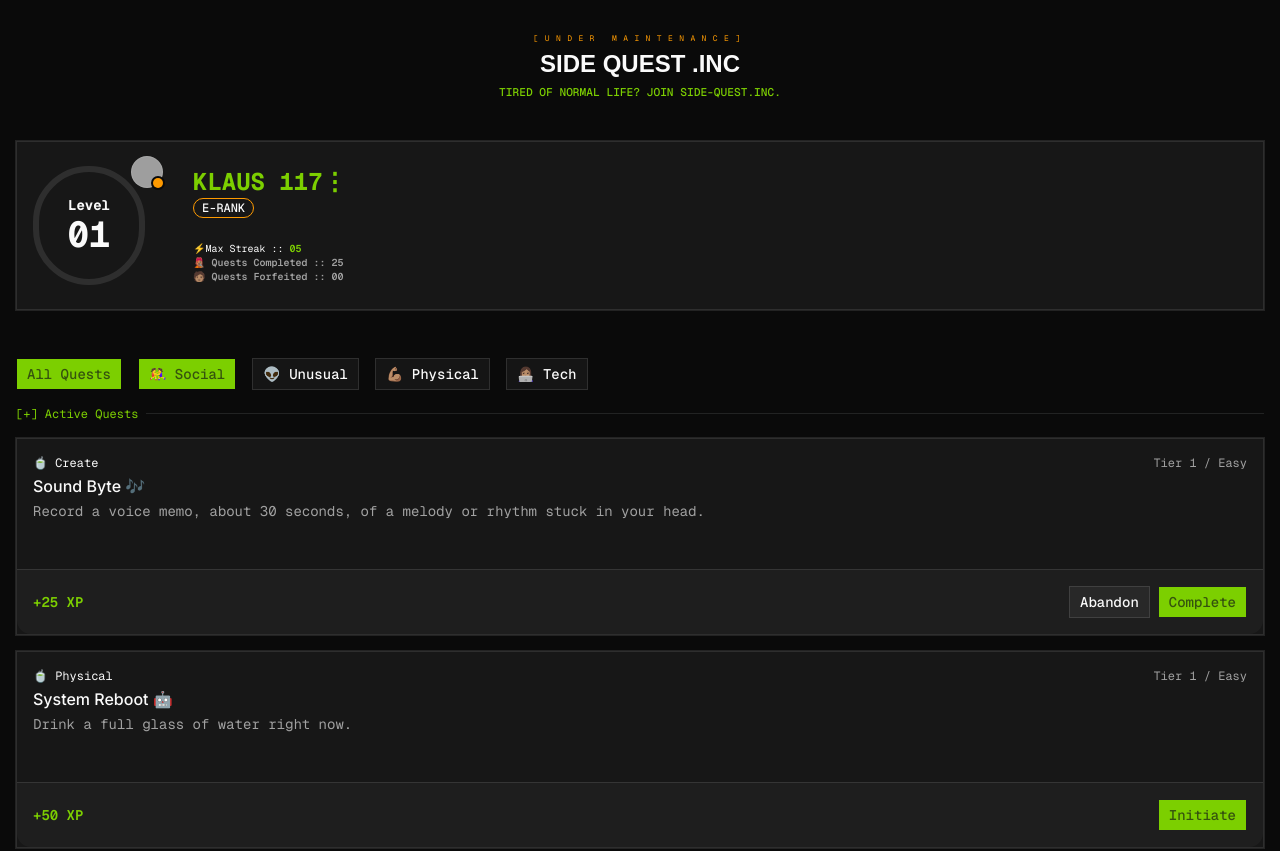
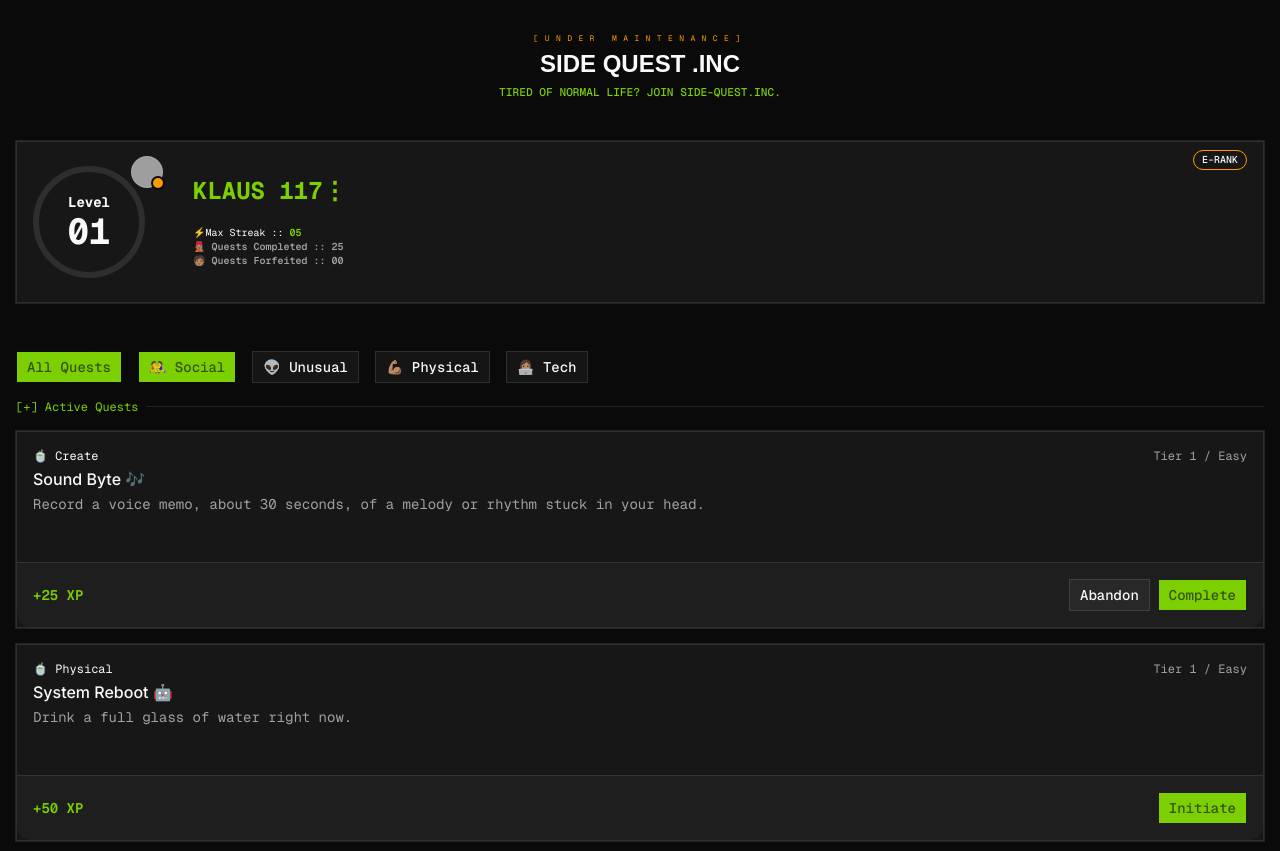
Before and after one commit to klaus-xy/side-quest, a Next.js app: page / in a window 1280 px wide. Shown: the top 851 px of the page. Built offline with nearby package versions, Linux system fonts and the light colour scheme; grey boxes are pictures that could not be loaded.

Commit message:
Update player-profile-card.tsx

```diff
--- a/components/cards/player-profile-card.tsx
+++ b/components/cards/player-profile-card.tsx
@@ -30,7 +30,7 @@ const PlayerProfileCard = () => {
             <Avatar className="w-8 h-8 absolute -top-4 -right-6">
               <AvatarImage src="https://github.com/shadcn.png" />
               {/* <AvatarImage src="/images/cool-klaus.jpg" /> */}
-              <AvatarFallback>CN</AvatarFallback>
+              <AvatarFallback>::</AvatarFallback>
               <AvatarBadge
                 className={`animate-pulse ${SITE_STATUS === "online" ? "bg-primary" : SITE_STATUS === "maintenance" ? "bg-amber-500" : "bg-muted-foreground"}`}
               />
@@ -46,22 +46,22 @@ const PlayerProfileCard = () => {
               {currentText}
               <TypingCursor cursorChar="⋮" />
             </h3>
-            {/* <Badge
+            <Badge
               variant="outline"
               className="absolute -top-2 right-0 text-[10px] border-amber-500 uppercase"
             >
               E-RANK
-            </Badge> */}
+            </Badge>
 
             {/* RANK */}
-            <Badge variant="outline" className=" border-amber-500 ">
+            {/* <Badge variant="outline" className=" border-amber-500 ">
               E-RANK
-            </Badge>
+            </Badge> */}
 
             {/* <Progress value={25} className="w-full rounded-none" /> */}
 
             {/* PLAYERSTATS */}
-            <div className="flex flex-col text-[0.625rem] mt-6 ">
+            <div className="flex flex-col text-[0.625rem]  ">
               <span>
                 ⚡Max Streak ::{" "}
                 <span className="font-semibold text-primary">05</span>{" "}
```
